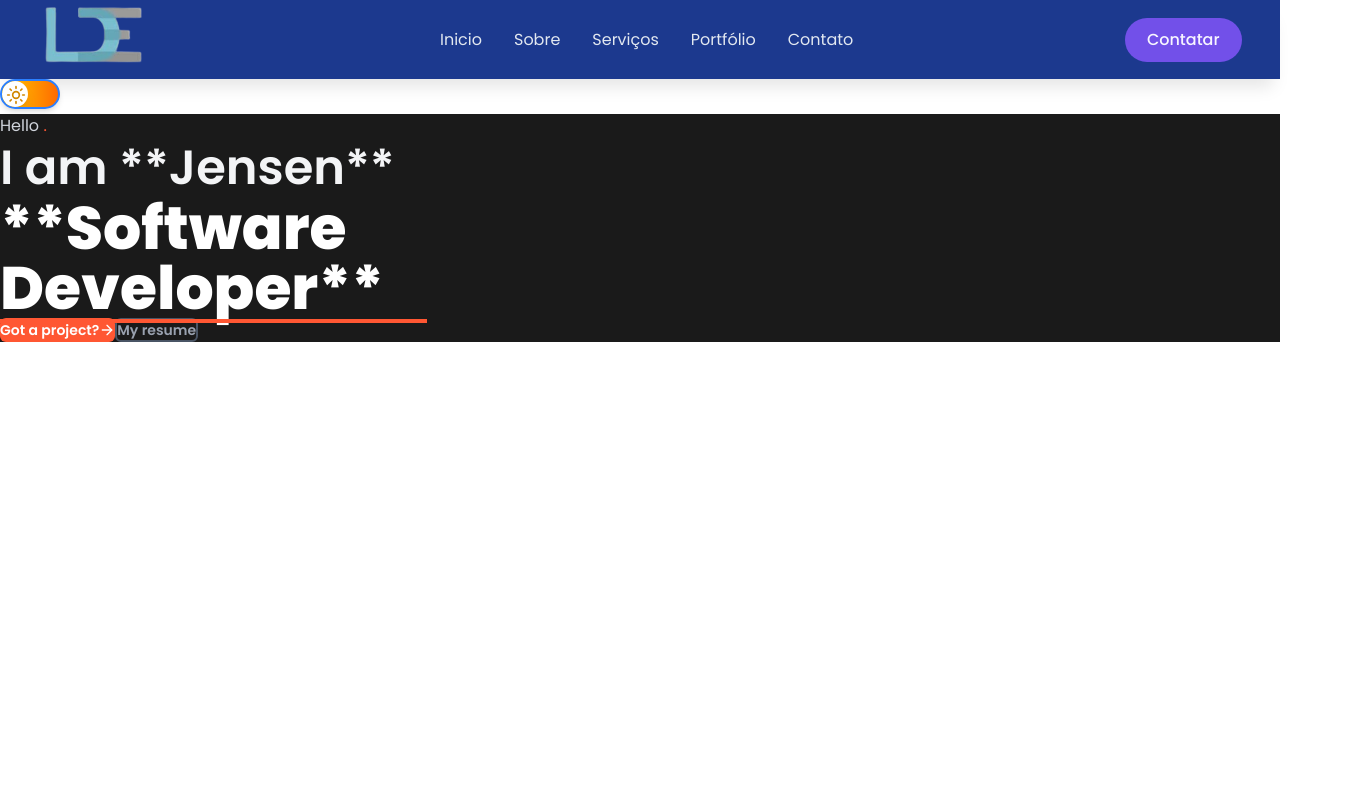
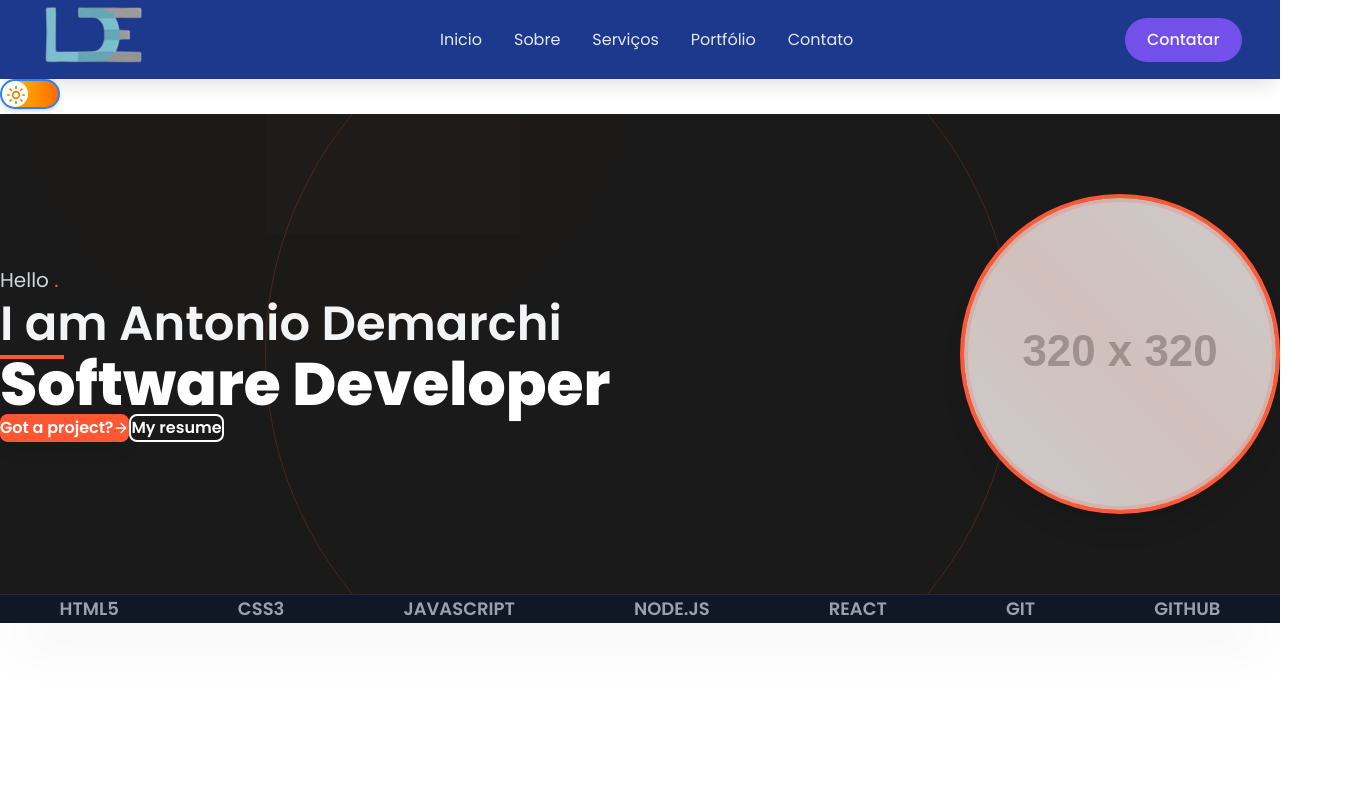
Before and after one commit to DemarchiWorking/portfolio-react-next, a Next.js app: page / in a window 1280 px wide. Shown: the top 800 px of the page, 1347 px wide, since content can reach past the window. Built offline with nearby package versions, Linux system fonts and the light colour scheme.

Commit message:
feature/barra

```diff
--- a/src/app/page.tsx
+++ b/src/app/page.tsx
@@ -2,6 +2,7 @@
 
 //import Apresentacao from "@/components/molecules/Inicio/componente-inicial";
 import { Apresentacao } from "@/components/molecules/Apresentacao/apresentacao";
+import { Barra } from "@/components/molecules/Barra";
 import { ThemeToggle } from "@/components/molecules/theme-toggle"; // Adjust path if needed
 import Image from "next/image";
 
@@ -13,6 +14,7 @@ export default function Home() {
       <main>
                 <ThemeToggle />
                 <Apresentacao/>
+                <Barra />
                 { /* Componente de Apresentação
                 <Apresentacao
         name="Seu Nome"
@@ -28,8 +30,8 @@ export default function Home() {
 
                 </div>
 
-
-                     <div className="flex">
+          {/*
+            <div className="flex">
               <div className="w-46 flex-auto">
                 ##########################
                 </div>
@@ -40,9 +42,9 @@ export default function Home() {
                                     width={120} height={60}
                                 />
                 ########################
+              </div>
 
-              </div>
-          </div>
+          </div>    */}
       </main>
     </div>
   );
--- a/src/components/molecules/Apresentacao/apresentacao.tsx
+++ b/src/components/molecules/Apresentacao/apresentacao.tsx
@@ -1,3 +1,4 @@
+"use client";
 import React from 'react';
 import { motion, Variants } from 'framer-motion';
 import { ArrowRight } from 'lucide-react';
@@ -12,7 +13,7 @@ interface HeroData {
 
 // --- Dados Mock (Substitua pelos seus dados reais) ---
 const HERO_DATA: HeroData = {
-    name: "Jensen",
+    name: "Antonio Demarchi",
     title: "Software Developer",
     photoUrl: "https://placehold.co/320x320/333/fff?text=Sua+Foto+Aqui", // Placeholder
     resumeUrl: "/resume.pdf",
@@ -45,65 +46,76 @@ const itemVariants: Variants = {
  * Exibe a seção inicial de um portfólio com nome, título, foto e links de ação,
  * utilizando animações Framer Motion.
  */
-
-// ... imports, interfaces e variants (mantidos iguais)
-
 export const Apresentacao = () => {
     return (
+        // O fundo escuro e a altura mínima ocupam a tela
         <motion.section
             id="apresentacao"
-            // REMOVIDO: min-h-screen
-            // ALTERADO: Adicionado pt-32 para dar espaço no topo
-            // REMOVIDO: flex items-center justify-center
-            className="relative bg-[#1a1a1a] text-white overflow-hidden pt-32 pb-20"
+            // REDUÇÃO DE ALTURA: min-h-[70vh] alterado para min-h-[60vh]
+            // Padding vertical ajustado de py-20 para py-16
+            className="relative bg-[#1a1a1a] text-white overflow-hidden flex items-center justify-center py-16 min-h-[60vh]"
             variants={containerVariants}
             initial="hidden"
             animate="visible"
         >
-            {/* ... Círculos e Chevrons (mantidos iguais) */}
+            {/* CORREÇÃO DE HIDRATAÇÃO: Injeta keyframes com tag <style> nativa para evitar Styled-JSX hash */}
+            <style dangerouslySetInnerHTML={{__html: `
+                /* Classe de animação para o círculo de fundo */
+                @keyframes pulse-slow {
+                    0%, 100% { transform: scale(1) translate(-50%, -50%); opacity: 0.1; }
+                    50% { transform: scale(1.05) translate(-50%, -50%); opacity: 0.15; }
+                }
+                .animate-pulse-slow {
+                    animation: pulse-slow 4s cubic-bezier(0.4, 0, 0.6, 1) infinite;
+                }
+            `}} />
 
-            {/* CONTAINER PRINCIPAL: Alteramos o alinhamento aqui */}
-            <div className="max-w-7xl mx-auto px-4 md:px-8 flex flex-col md:flex-row items-start justify-between w-full z-10">
+            {/* Círculos Abstratos (Aura) - Classes em linha única para consistência */}
+            <div className="absolute top-1/2 left-1/2 -translate-x-1/2 -translate-y-1/2 w-[600px] h-[600px] rounded-full bg-[#ff5733]/10 animate-pulse-slow"></div>
+            <div className="absolute top-1/2 left-1/2 -translate-x-1/2 -translate-y-1/2 w-[750px] h-[750px] rounded-full border border-[#ff5733]/20"></div>
+
+            {/* Chevrons Decorativos na Lateral - Classes em linha única para consistência */}
+            <div className="absolute right-8 top-1/2 transform -translate-y-1/2 text-[#ff5733]/30 text-8xl hidden md:block select-none">
+                &lt;
+            </div>
+            <div className="absolute right-0 top-1/2 transform -translate-y-1/2 text-[#ff5733]/30 text-8xl hidden md:block select-none">
+                &gt;
+            </div>
+
+
+            <div className="max-w-7xl mx-auto px-4 md:px-8 flex flex-col md:flex-row items-center justify-between w-full z-10">
 
                 {/* Conteúdo Esquerdo: Texto e Botões */}
-                {/* ALTERADO: Espaçamento de texto ajustado e cor da linha de destaque alterada para a cor primária da imagem (vermelho/laranja escuro) */}
-                <div className="text-left md:w-1/2 space-y-1 md:pr-8">
+                <div className="text-center md:text-left md:w-1/2 space-y-4 md:pr-8">
 
-                    <motion.p variants={itemVariants} className="text-md text-gray-300">
+                    <motion.p variants={itemVariants} className="text-xl text-gray-300">
                         Hello <span className="text-[#ff5733]">.</span>
                     </motion.p>
 
-                    {/* I am Jensen */}
-                    <motion.h2 variants={itemVariants} className="text-4xl md:text-5xl font-semibold leading-tight text-gray-100">
-                        I am **{HERO_DATA.name}**
-                    </motion.h2>
-
-                    {/* Software Developer (Linha de Destaque) */}
-                    <motion.div variants={itemVariants} className="relative inline-block mt-1">
-                        {/* Linha de Destaque (A linha na imagem é mais curta e fica ABAIXO do título) */}
-                        <h3 className="text-5xl md:text-6xl font-extrabold text-white">
-                            **{HERO_DATA.title}**
-                        </h3>
-                        {/* A linha de destaque na imagem tem a cor primária */}
-                        <span className="absolute left-0 bottom-[-5px] w-2/3 h-1 bg-[#ff5733]"></span>
+                    <motion.div variants={itemVariants} className="relative inline-block">
+                        {/* Linha Laranja/Vermelha de Destaque */}
+                        <span className="absolute left-0 bottom-[-5px] w-16 h-1 bg-[#ff5733]"></span>
+                        <h2 className="text-4xl md:text-5xl font-semibold leading-tight text-gray-100">
+                            I am {HERO_DATA.name}
+                        </h2>
                     </motion.div>
 
+                    <motion.h3 variants={itemVariants} className="text-5xl md:text-6xl font-extrabold text-white pt-2">
+                        {HERO_DATA.title}
+                    </motion.h3>
 
                     {/* Botões de Ação */}
-                    {/* ALTERADO: Espaçamento para o topo e margem ajustada */}
-                    <motion.div variants={itemVariants} className="mt-8 flex flex-col sm:flex-row justify-start space-y-4 sm:space-y-0 sm:space-x-4 pt-4">
+                    <motion.div variants={itemVariants} className="mt-8 flex flex-col sm:flex-row justify-center md:justify-start space-y-4 sm:space-y-0 sm:space-x-4 pt-8">
                         <motion.a
                             href="#projetos"
-                            // COR do Botão Primário: Ajustada para um tom mais escuro/sutil, como na imagem.
-                            className="px-6 py-2 bg-[#ff5733] text-white font-semibold rounded-md shadow-lg hover:bg-[#e04e2d] transition-colors transform hover:scale-[1.02] flex items-center justify-center text-sm"
+                            className="px-8 py-3 bg-[#ff5733] text-white font-semibold rounded-lg shadow-lg hover:bg-[#e04e2d] transition-colors transform hover:scale-[1.02] flex items-center justify-center"
                         >
                             Got a project? <ArrowRight className="ml-2 w-4 h-4" />
                         </motion.a>
                         <motion.a
                             href={HERO_DATA.resumeUrl}
                             target="_blank"
-                            // COR do Botão Secundário: Ajustada para um contorno mais escuro, quase preto, com texto em um tom de cinza.
-                            className="px-6 py-2 border-2 border-gray-600 text-gray-400 font-semibold rounded-md hover:bg-gray-800 hover:text-white transition-colors transform hover:scale-[1.02] flex items-center justify-center text-sm"
+                            className="px-8 py-3 border-2 border-white text-white font-semibold rounded-lg hover:bg-white hover:text-black transition-colors transform hover:scale-[1.02] flex items-center justify-center"
                         >
                             My resume
                         </motion.a>
@@ -113,10 +125,21 @@ export const Apresentacao = () => {
                 {/* Conteúdo Direito: Imagem de Perfil */}
                 <motion.div
                     variants={itemVariants}
-                    // ALTERADO: Para alinhar a imagem mais próxima do centro verticalmente, use md:self-center
-                    className="w-full md:w-1/2 mt-12 md:mt-0 flex justify-center md:justify-end md:self-center"
+                    className="w-full md:w-1/2 mt-12 md:mt-0 flex justify-center md:justify-end"
                 >
-                    {/* ... Restante da Div da Imagem (mantida igual) ... */}
+                    <div className="w-64 h-64 md:w-80 md:h-80 relative rounded-full overflow-hidden border-4 border-[#ff5733] shadow-xl bg-gray-700">
+                        {/* Imagem de Perfil */}
+                        <img
+                            src={HERO_DATA.photoUrl}
+                            alt={`Foto de Perfil de ${HERO_DATA.name}`}
+                            className="absolute inset-0 w-full h-full object-cover"
+                        />
+                        {/* Camada de Efeito Abstrato (para replicar a cor na borda) */}
+                        <div className="absolute inset-0 bg-gradient-to-tr from-transparent via-[#ff5733]/10 to-transparent flex items-center justify-center">
+                            {/* Círculo interno para replicar o efeito de aura */}
+                            <div className="w-full h-full rounded-full border-4 border-[#ff5733]/20 absolute"></div>
+                        </div>
+                    </div>
                 </motion.div>
             </div>
         </motion.section>
--- /dev/null
+++ b/src/components/molecules/Barra/barra.tsx
@@ -0,0 +1,32 @@
+// components/Barra.tsx
+'use client';import React from 'react';
+
+const SKILLS = [
+  'HTML5',
+  'CSS3',
+  'Javascript',
+  'Node.js',
+  'React',
+  'Git',
+  'Github',
+];
+
+export const Barra = () => {
+  return (
+    // 1. Container Principal: Classes agora em uma única linha e sem quebras de linha/espaços excessivos
+    <div
+      className="flex flex-row flex-wrap justify-around items-center w-full py-4 px-4 sm:px-8 lg:px-12 shadow-2xl bg-gray-900 dark:bg-gray-900/95 border-t border-gray-800 dark:border-gray-700"
+      aria-label="Technical Skills Bar"
+    >
+      {SKILLS.map((skill, index) => (
+        // 2. Item Individual (Skill Tag): Classes também em uma única linha
+        <span
+          key={index}
+          className="font-semibold text-gray-400 dark:text-gray-400 text-sm sm:text-base lg:text-lg my-1 sm:my-0 transition-colors duration-200 hover:text-gray-200 dark:hover:text-gray-100 antialiased"
+        >
+          {skill.toUpperCase()}
+        </span>
+      ))}
+    </div>
+  );
+};
--- /dev/null
+++ b/src/components/molecules/Barra/index.ts
@@ -0,0 +1 @@
+export * from './barra';
```
Also changed, not shown: src/components/molecules/Barra/barra.module.css (added).
